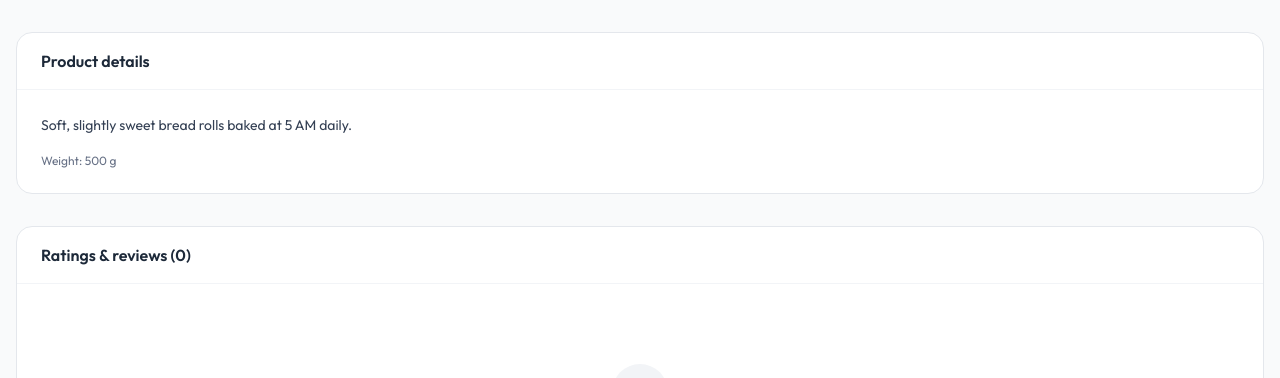
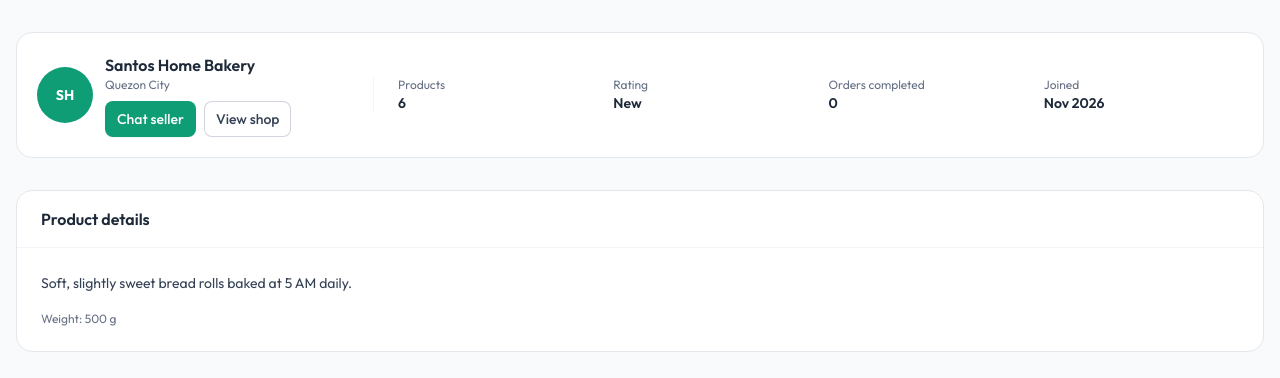
Before and after one commit to aioz-stack/onetap-shop, a Laravel app: a page that uses resources/views/app.blade.php in a window 1280 px wide. Shown: the part 802-1180 px from the top of the page. Run offline with Laravel 12, Linux system fonts and the light colour scheme; data comes from the database, SQL or seed files in the repository; data that the repository does not hold is empty; style sheets or scripts are compiled from the project's sources; some libraries are stand-ins or nearby versions.

Commit message:
View shop on product view

```diff
--- a/app/Http/Controllers/Customer/Catalog.php
+++ b/app/Http/Controllers/Customer/Catalog.php
@@ -2,6 +2,7 @@
 
 namespace App\Http\Controllers\Customer;
 
+use App\Enums\SellerOrderStatus;
 use App\Http\Controllers\Controller;
 use App\Http\Resources\ProductCardResource;
 use App\Http\Resources\ProductDetailResource;
@@ -96,7 +97,11 @@ class Catalog extends Controller
             )->resolve(),
             'shopStats' => [
                 'products' => $product->shop->products()->visible()->count(),
+                'orders_completed' => $product->shop->sellerOrders()->where('status', SellerOrderStatus::Completed)->count(),
+                'ratings' => (int) $product->shop->products()->sum('rating_count'),
             ],
+            // A seller can't chat with their own shop; the page links to the Seller Center instead.
+            'isOwnShop' => $request->user() !== null && $product->shop->sellerProfile()->value('user_id') === $request->user()->id,
         ]);
     }
 
--- a/resources/js/Pages/Customer/Product.jsx
+++ b/resources/js/Pages/Customer/Product.jsx
@@ -92,7 +92,76 @@ function Reviews({ product, reviews }) {
   );
 }
 
-export default function Product({ product, reviews, related, shopStats }) {
+/**
+ * The seller's shop, shown above the product details: who sells this, how they're doing,
+ * and quick ways to chat with them or browse the rest of their shop.
+ */
+function ShopInfo({ shop, stats, canChat, isOwnShop, signedIn }) {
+  const [opening, setOpening] = useState(false);
+  const chat = () => {
+    if (!signedIn) {
+      router.visit('/login');
+
+      return;
+    }
+
+    router.post(`/account/chat/shops/${shop.id}`, {}, { onStart: () => setOpening(true), onFinish: () => setOpening(false) });
+  };
+  const figures = [
+    { label: 'Products', value: formatNumber(stats.products) },
+    { label: 'Rating', value: shop.rating_avg > 0 ? `${shop.rating_avg.toFixed(1)} ★` : 'New', hint: stats.ratings > 0 ? `${formatNumber(stats.ratings)} ratings` : null },
+    { label: 'Orders completed', value: formatNumber(stats.orders_completed) },
+    { label: 'Joined', value: shop.joined_at ? formatDate(shop.joined_at, { month: 'short', year: 'numeric' }) : '—' },
+  ];
+
+  return (
+    <section aria-label="Seller" className="mt-8 rounded-2xl border border-gray-200 bg-white p-4 sm:p-5 dark:border-gray-800 dark:bg-white/[0.03]">
+      <div className="flex flex-col gap-4 lg:flex-row lg:items-center">
+        <div className="flex min-w-0 items-center gap-3 lg:w-80 lg:shrink-0">
+          <Link href={`/shops/${shop.slug}`} aria-label={`${shop.name} shop`}>
+            <ShopLogo shop={shop} size="h-14 w-14" />
+          </Link>
+          <div className="min-w-0">
+            <Link href={`/shops/${shop.slug}`} className="block truncate font-semibold text-gray-800 hover:text-brand-600 dark:text-white/90">
+              {shop.name}
+            </Link>
+            <p className="truncate text-xs text-gray-500">{shop.city ?? 'Local shop'}</p>
+            {shop.vacation_mode && <p className="mt-0.5 text-xs font-medium text-warning-600 dark:text-orange-400">On vacation</p>}
+            <div className="mt-2 flex flex-wrap gap-2">
+              {canChat && (
+                <Button size="sm" loading={opening} onClick={chat}>
+                  Chat seller
+                </Button>
+              )}
+              <Button size="sm" variant="secondary" href={`/shops/${shop.slug}`}>
+                View shop
+              </Button>
+              {isOwnShop && (
+                <Button size="sm" variant="ghost" href="/seller">
+                  Your shop · Seller Center
+                </Button>
+              )}
+            </div>
+          </div>
+        </div>
+
+        <dl className="grid flex-1 grid-cols-2 gap-x-4 gap-y-3 border-t border-gray-100 pt-4 sm:grid-cols-4 lg:border-l lg:border-t-0 lg:pl-6 lg:pt-0 dark:border-gray-800">
+          {figures.map((figure) => (
+            <div key={figure.label} className="min-w-0">
+              <dt className="text-xs text-gray-500">{figure.label}</dt>
+              <dd className="truncate text-sm font-semibold text-gray-800 dark:text-white/90">
+                {figure.value}
+                {figure.hint && <span className="ml-1 text-xs font-normal text-gray-500">({figure.hint})</span>}
+              </dd>
+            </div>
+          ))}
+        </dl>
+      </div>
+    </section>
+  );
+}
+
+export default function Product({ product, reviews, related, shopStats, isOwnShop = false }) {
   const { auth } = usePage().props;
   const defaultVariation = product.variations.find((variation) => variation.is_default && variation.available > 0) ?? product.variations.find((variation) => variation.available > 0) ?? product.variations[0];
   const [variationId, setVariationId] = useState(defaultVariation?.id);
@@ -214,25 +283,10 @@ export default function Product({ product, reviews, related, shopStats }) {
           )}
 
           <p className="mt-4 text-xs text-gray-500">Cash on Delivery · Delivered by local Onetap riders</p>
-
-          <div className="mt-6 flex items-center gap-3 rounded-2xl border border-gray-200 bg-white p-4 dark:border-gray-800 dark:bg-white/[0.03]">
-            <ShopLogo shop={product.shop} />
-            <div className="min-w-0 flex-1">
-              <Link href={`/shops/${product.shop.slug}`} className="font-semibold text-gray-800 hover:text-brand-600 dark:text-white/90">
-                {product.shop.name}
-              </Link>
-              <p className="text-xs text-gray-500">
-                {[product.shop.city, `${shopStats.products} products`, product.shop.rating_avg > 0 ? `${product.shop.rating_avg.toFixed(1)}★` : null].filter(Boolean).join(' · ')}
-              </p>
-            </div>
-            {isCustomer && (
-              <Button variant="secondary" size="sm" onClick={() => router.post(`/account/chat/shops/${product.shop.id}`)}>
-                Chat
-              </Button>
-            )}
-          </div>
         </div>
       </div>
+
+      <ShopInfo shop={product.shop} stats={shopStats} canChat={!isOwnShop && (!auth?.user || isCustomer)} isOwnShop={isOwnShop} signedIn={Boolean(auth?.user)} />
 
       {product.description && (
         <Card title="Product details" className="mt-8">
```
Also changed, not shown: tests/Feature/Phase9/ProductShopInfoTest.php (added, +50 -0 lines), CHANGELOG.md.
